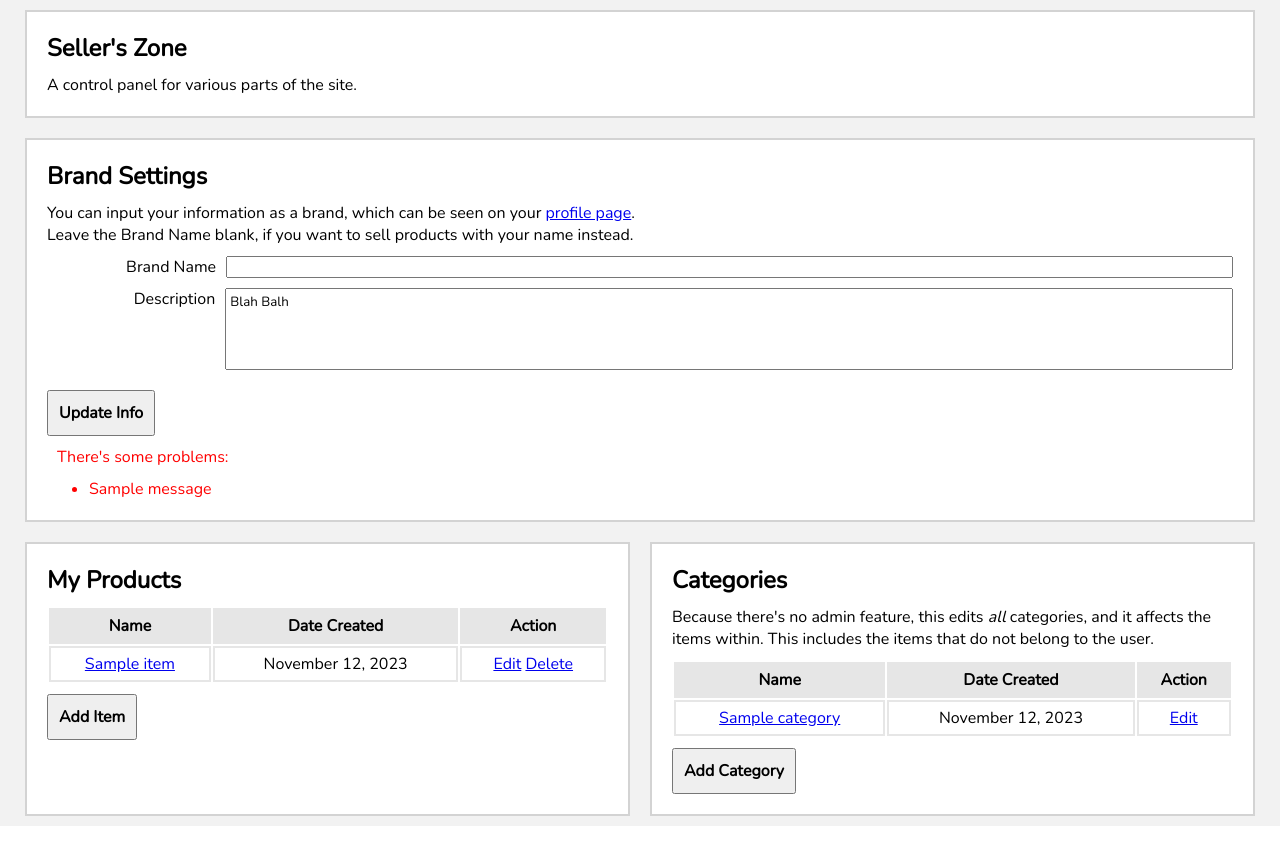
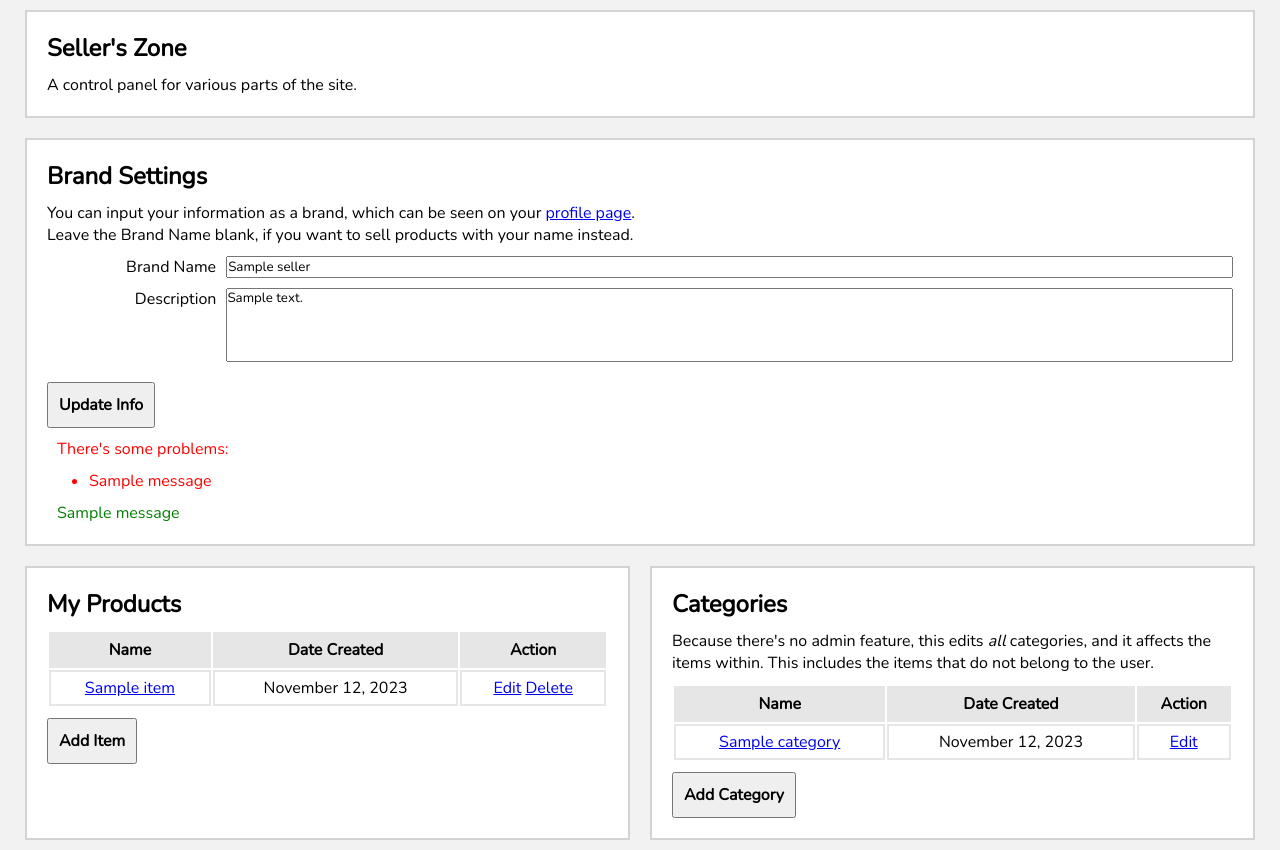
Before and after one commit to Loogamon/buyable, a Flask app: page /sellers in a window 1280 px wide. Shown: the part 52-902 px from the top of the page. Before the commit the page ends 878 px from the top, so only its background shows below. Run offline with Flask 3, Linux system fonts and the light colour scheme; the visitor is signed in with stand-in values (Sample User, id 1); tables that the repository leaves empty hold one stand-in row (values such as "Sample post"); one stand-in notice (Sample message) is shown.

Commit message:
Seller's Zone is finished

```diff
--- a/flask_app/controllers/actions.py
+++ b/flask_app/controllers/actions.py
@@ -10,6 +10,7 @@ from flask_app.models.class_usersession import UserSession
 from flask_app.models.class_users import Users
 from flask_app.models.class_models import Items
 from flask_app.models.class_models import Categories
+from flask_app.models.class_sellers import Sellers
 
 @app.route('/action/category',methods=['POST'])
 def action_category():
@@ -122,3 +123,29 @@ def action_item():
         print("[Writing]",data)
         Items.update(data)
     return redirect("/sellers#products");
+
+@app.route('/action/seller',methods=['POST'])
+def action_seller():
+    num=0
+    user=UserSession().check_status()
+    if not user.logged_on:
+        return redirect('/user/login')
+    if not user.seller:
+        return redirect("/error?t=8")
+    action=request.args.get('action')
+    print(request.form)
+    print("[Action]",action)
+    if action=="edit":
+        data={
+            'brand_name': request.form['brand_name'],
+            'brand_desc': request.form['brand_desc'],
+            'id': user.seller_id,
+            'user_id': user.id
+        }
+        if len(data['brand_name'])>32:
+            flash("Brand Name is too long. Must be 32 characters max.","branding")
+            return redirect("/sellers");
+        Sellers.update(data)
+        flash("Updated Info Successfully!","branding_good")
+        print(data)
+    return redirect("/sellers");
--- a/flask_app/controllers/pages.py
+++ b/flask_app/controllers/pages.py
@@ -9,6 +9,7 @@ from flask_app.models.class_usersession import UserSession
 from flask_app.models.class_users import Users
 from flask_app.models.class_models import Items
 from flask_app.models.class_models import Categories
+from flask_app.models.class_sellers import Sellers
 
 @app.route('/')
 def page_home():
@@ -63,10 +64,16 @@ def page_sellers():
     user=UserSession().check_status()
     if not user.logged_on:
         return redirect('/user/login')
+    action=request.args.get('action')
+    if action=="join":
+        if not user.seller:
+            Users.add_seller(user.id)
+        return redirect("/sellers")
     if user.seller:
         items=Items.get_all_by_user(user.id)
         cats=Categories.get_all()
-        return render_template("buyable_sellerzone.html",user=user,items=items,cats=cats)
+        seller=Sellers.get_one(user.seller_id)
+        return render_template("buyable_sellerzone.html",user=user,items=items,cats=cats,seller=seller)
     return render_template("buyable_sellerzone_consumer.html",user=user)
 
 # Add/Edit Pages
--- a/flask_app/models/class_models.py
+++ b/flask_app/models/class_models.py
@@ -42,7 +42,6 @@ class Categories:
         data = {'id': category_id}
         results =connectToMySQL(cls.DB).query_db(query, data)
         if (not len(results)):
-            print("BAD DATA")
             return None;
         return cls(results[0])
 
@@ -186,7 +185,7 @@ class Items:
         query = """
             UPDATE items
             SET name = %(name)s, price = %(price)s, img = %(img)s,
-                description = %(description)s, user_id = %(user_id)s, category_id = %(category_id)s
+                description = %(description)s, user_id = %(user_id)s, category_id = %(category_id)s, updated_at=NOW()
             WHERE id = %(id)s;
         """
         return connectToMySQL(cls.DB).query_db(query, data)
--- a/flask_app/models/class_sellers.py
+++ b/flask_app/models/class_sellers.py
@@ -1,5 +1,4 @@
 from flask_app.config.mysqlconnection import connectToMySQL
-from flask_app.models import class_items
 
 class Sellers:
     DB = "buyable_schema"
@@ -12,47 +11,22 @@ class Sellers:
         self.items = None
 
     @classmethod
-    def save(cls, data):
-        query = """
-            INSERT INTO sellers (name, description)
-        """
-        results = connectToMySQL(cls.DB).query_db(query, data)
-        return results
-
-    @classmethod
-    def get_all(cls):
-        query = """
-            SELECT * FROM sellers;
-        """
-        results = connectToMySQL(cls.DB).query_db(query)
-        if not results:
-            return []
-        sellers = []
-        for seller in results:
-            this_seller = cls(seller)
-            this_seller.items = class_items.get_items_by_seller_id(seller['id'])
-            sellers.append(this_seller)
-        return sellers
-
-    @classmethod
     def get_one(cls, seller_id):
         query = """
-            SELECT * FROM sellers WHERE %(id)s;
+            SELECT * FROM sellers WHERE id=%(id)s;
         """
         data ={'id': seller_id}
         results = connectToMySQL(cls.DB).query_db(query, data)
-        if not results:
-            return None
-        this_seller = cls(results[0])
-        this_seller.items = class_items.get_items_by_seller.id(seller_id)
-        return this_seller
+        if (not len(results)):
+            return None;
+        return results[0];
 
     @classmethod
     def update(cls, data):
         query = """
             UPDATE sellers
-            SET name = %(name)s, description = %(description)s,
-            WHERE id = %(id)s;
+            SET name = %(brand_name)s, description = %(brand_desc)s, updated_at=NOW()
+            WHERE id = %(id)s AND user_id = %(user_id)s;
         """
         return connectToMySQL(cls.DB).query_db(query, data)
 
--- a/flask_app/models/class_users.py
+++ b/flask_app/models/class_users.py
@@ -132,5 +132,11 @@ class Users:
         results = connectToMySQL(cls.DB).query_db(query,data)
         if len(results) >= 1:
             ret_id=results[0]['id']
-        print("[PLEASE GET A LIFE]",ret_id)
         return ret_id
+
+    @classmethod
+    def add_seller(cls,my_id):
+        query="INSERT INTO sellers (name,description,user_id) VALUES ('','',%(id)s);"
+        data= { "id": my_id }
+        result = connectToMySQL(cls.DB).query_db(query,data)
+        return result;
--- a/flask_app/static/css/style.css
+++ b/flask_app/static/css/style.css
@@ -286,13 +286,18 @@ input, select, textarea {
 	font-family: 'Nunito', sans-serif;
 }
 textarea {
-	padding: 4px;
+	/*padding: 4px;*/
 }
 
 /* Totally not taken somewhere else. */
 
 .editor-errors {
 	color: red;
+	margin-top: 10px;
+}
+
+.editor-confirms {
+	color: green;
 	margin-top: 10px;
 }
 
--- a/flask_app/templates/buyable_sellerzone.html
+++ b/flask_app/templates/buyable_sellerzone.html
@@ -25,14 +25,14 @@
 				<div class="block-items block" style="min-height: unset;">
 					<h2>Brand Settings</h2>
 					<p style="margin-bottom: 10px;">You can input your information as a brand, which can be seen on your <a href="/user/view?id={{ user.id }}">profile page</a>.<br>Leave the Brand Name blank, if you want to sell products with your name instead.</p>
-					<form class="reg" action="/" method="post">
+					<form class="reg" action="/action/seller?action=edit" method="post">
 						<div class="editor-aa">
 							<label for="brand_name">Brand Name</label>
-							<input type="text" id="brand_name" name="brand_name"><br>
+							<input type="text" id="brand_name" name="brand_name" value="{{ seller.name }}"><br>
 						</div>
 						<div class="editor-aa">
 							<label for="brand_desc">Description</label>
-							<textarea id="brand_desc" name="brand_desc" rows="4">Blah Balh</textarea>
+							<textarea id="brand_desc" name="brand_desc" rows="4">{{ seller.description }}</textarea>
 						</div>
 						<input class="button logbutt" type="submit" value="Update Info">
 					</form>
@@ -45,6 +45,16 @@
 							<li>{{message}}</li>
 							{% endfor %}
 						</ul>
+					</div>
+					{% endif %}
+					{% endwith %}
+
+					{% with messages = get_flashed_messages(category_filter=['branding_good']) %}
+					{% if messages %}
+					<div class="editor-confirms logbutt">
+						{% for message in messages %}
+						<p>{{message}}</p>
+						{% endfor %}
 					</div>
 					{% endif %}
 					{% endwith %}
--- a/my notes/features to do.txt
+++ b/my notes/features to do.txt
@@ -7,14 +7,14 @@ Feature List TODO:
 
 [Seller's Zone]
 * [X] Checks if you are a seller, or sends you to the bare bones template.
-** The ability to become a seller from the link. Have it check if you aren't already a seller.
+** [X] The ability to become a seller from the link. Have it check if you aren't already a seller.
 
 * [X] My Products
 ** [X] Links to the product pages.
 ** [X] Edit/Delete Links work
 
-* Branding Settings
-** Ability to change your seller settings. Only have a validation for the max length for Brand Name.
+* [X] Branding Settings
+** [X] Ability to change your seller settings. Only have a validation for the max length for Brand Name.
 
 
 [Category Edit]
```
